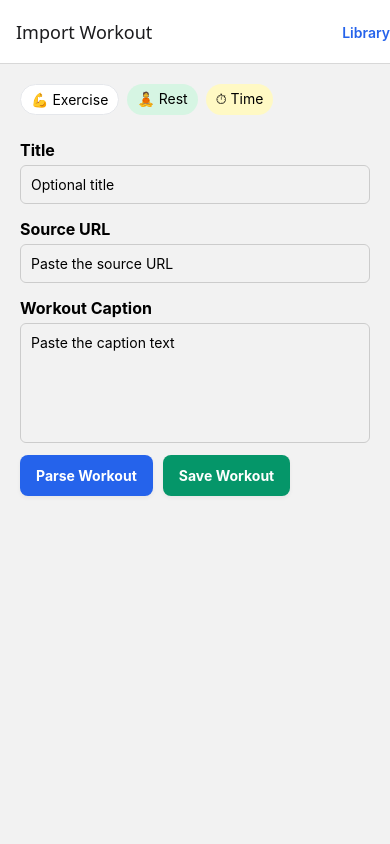
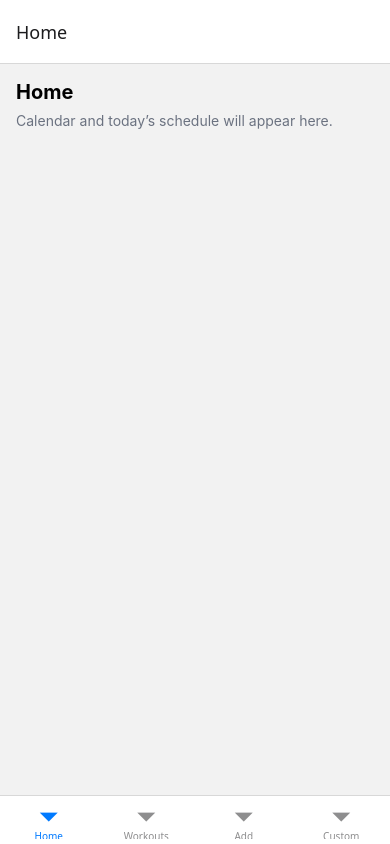
Before and after one commit to acastrillo/spotter-app, a React Native app: screen /Home in a window 390 px wide. Built offline with nearby package versions, Linux system fonts and the light colour scheme.

Commit message:
feat(nav): add bottom tabs (Home, Workouts, Add, Custom); scaffold detail/run screens; link Library to detail

```diff
--- a/navigation/index.tsx
+++ b/navigation/index.tsx
@@ -1,10 +1,16 @@
 import React from 'react';
 import { NavigationContainer } from '@react-navigation/native';
 import { createNativeStackNavigator } from '@react-navigation/native-stack';
+import { createBottomTabNavigator } from '@react-navigation/bottom-tabs';
 import { Pressable, Text } from 'react-native';
 
 import ImportScreen from '../screens/ImportScreen';
 import LibraryScreen from '../screens/LibraryScreen';
+import HomeScreen from '../screens/HomeScreen';
+import WorkoutsScreen from '../screens/WorkoutsScreen';
+import WorkoutDetailScreen from '../screens/WorkoutDetailScreen';
+import WorkoutRunScreen from '../screens/WorkoutRunScreen';
+import CustomWorkoutsScreen from '../screens/CustomWorkoutsScreen';
 
 export type RootStackParamList = {
   Import: undefined;
@@ -12,24 +18,27 @@ export type RootStackParamList = {
 };
 
 const Stack = createNativeStackNavigator<RootStackParamList>();
+const Tab = createBottomTabNavigator();
+
+function Tabs() {
+  return (
+    <Tab.Navigator>
+      <Tab.Screen name="Home" component={HomeScreen} />
+      <Tab.Screen name="Workouts" component={WorkoutsScreen} />
+      <Tab.Screen name="Add" component={ImportScreen} />
+      <Tab.Screen name="Custom" component={CustomWorkoutsScreen} />
+    </Tab.Navigator>
+  );
+}
 
 export default function AppNavigator() {
   return (
     <NavigationContainer>
-      <Stack.Navigator initialRouteName="Import">
-        <Stack.Screen
-          name="Import"
-          component={ImportScreen}
-          options={({ navigation }) => ({
-            title: 'Import Workout',
-            headerRight: () => (
-              <Pressable onPress={() => navigation.navigate('Library')}>
-                <Text style={{ color: '#2563EB', fontWeight: '600' }}>Library</Text>
-              </Pressable>
-            ),
-          })}
-        />
+      <Stack.Navigator initialRouteName="Tabs">
+        <Stack.Screen name="Tabs" component={Tabs} options={{ headerShown: false }} />
         <Stack.Screen name="Library" component={LibraryScreen} options={{ title: 'Saved Workouts' }} />
+        <Stack.Screen name="WorkoutDetail" component={WorkoutDetailScreen} options={{ title: 'Workout' }} />
+        <Stack.Screen name="WorkoutRun" component={WorkoutRunScreen} options={{ title: 'Run' }} />
       </Stack.Navigator>
     </NavigationContainer>
   );
--- /dev/null
+++ b/screens/CustomWorkoutsScreen.tsx
@@ -0,0 +1,17 @@
+import React from 'react';
+import { View, Text, StyleSheet } from 'react-native';
+
+export default function CustomWorkoutsScreen() {
+  return (
+    <View style={styles.container}>
+      <Text style={styles.title}>Custom Workouts</Text>
+      <Text style={styles.sub}>Premium gated area (placeholder).</Text>
+    </View>
+  );
+}
+
+const styles = StyleSheet.create({
+  container: { flex: 1, padding: 16 },
+  title: { fontSize: 20, fontWeight: '700' },
+  sub: { marginTop: 8, color: '#6B7280' },
+});
--- /dev/null
+++ b/screens/HomeScreen.tsx
@@ -0,0 +1,17 @@
+import React from 'react';
+import { View, Text, StyleSheet } from 'react-native';
+
+export default function HomeScreen() {
+  return (
+    <View style={styles.container}>
+      <Text style={styles.title}>Home</Text>
+      <Text style={styles.sub}>Calendar and today’s schedule will appear here.</Text>
+    </View>
+  );
+}
+
+const styles = StyleSheet.create({
+  container: { flex: 1, padding: 16 },
+  title: { fontSize: 20, fontWeight: '700' },
+  sub: { marginTop: 8, color: '#6B7280' },
+});
--- a/screens/LibraryScreen.tsx
+++ b/screens/LibraryScreen.tsx
@@ -1,10 +1,12 @@
 import React from 'react';
 import { View, Text, FlatList, StyleSheet, Pressable, Alert } from 'react-native';
+import { useNavigation } from '@react-navigation/native';
 import { useFocusEffect } from '@react-navigation/native';
 import { getAllWorkouts, deleteWorkout, SavedWorkout } from '../storage/workouts';
 
 export default function LibraryScreen() {
   const [items, setItems] = React.useState<SavedWorkout[]>([]);
+  const navigation = useNavigation<any>();
 
   const load = React.useCallback(async () => {
     const data = await getAllWorkouts();
@@ -29,12 +31,10 @@ export default function LibraryScreen() {
           data={items}
           keyExtractor={(w) => w.id}
           renderItem={({ item }) => (
-            <Pressable style={styles.card} onLongPress={() => onDelete(item.id)}>
+            <Pressable style={styles.card} onPress={() => navigation.navigate('WorkoutDetail', { id: item.id })} onLongPress={() => onDelete(item.id)}>
               <Text style={styles.title}>{item.title}</Text>
               {item.sourceUrl ? <Text style={styles.meta} numberOfLines={1}>{item.sourceUrl}</Text> : null}
-              <Text style={styles.meta}>
-                {new Date(item.createdAt).toLocaleString()} • {item.steps.length} steps
-              </Text>
+              <Text style={styles.meta}>{new Date(item.createdAt).toLocaleString()} • {item.steps.length} steps</Text>
             </Pressable>
           )}
           ItemSeparatorComponent={() => <View style={{ height: 10 }} />}
--- /dev/null
+++ b/screens/WorkoutDetailScreen.tsx
@@ -0,0 +1,17 @@
+import React from 'react';
+import { View, Text, StyleSheet } from 'react-native';
+
+export default function WorkoutDetailScreen() {
+  return (
+    <View style={styles.container}>
+      <Text style={styles.title}>Workout Detail</Text>
+      <Text style={styles.sub}>Details, tags and actions will go here.</Text>
+    </View>
+  );
+}
+
+const styles = StyleSheet.create({
+  container: { flex: 1, padding: 16 },
+  title: { fontSize: 20, fontWeight: '700' },
+  sub: { marginTop: 8, color: '#6B7280' },
+});
--- /dev/null
+++ b/screens/WorkoutRunScreen.tsx
@@ -0,0 +1,17 @@
+import React from 'react';
+import { View, Text, StyleSheet } from 'react-native';
+
+export default function WorkoutRunScreen() {
+  return (
+    <View style={styles.container}>
+      <Text style={styles.title}>Run Workout</Text>
+      <Text style={styles.sub}>Timers and controls will go here.</Text>
+    </View>
+  );
+}
+
+const styles = StyleSheet.create({
+  container: { flex: 1, padding: 16 },
+  title: { fontSize: 20, fontWeight: '700' },
+  sub: { marginTop: 8, color: '#6B7280' },
+});
--- /dev/null
+++ b/screens/WorkoutsScreen.tsx
@@ -0,0 +1,17 @@
+import React from 'react';
+import { View, Text, StyleSheet } from 'react-native';
+
+export default function WorkoutsScreen() {
+  return (
+    <View style={styles.container}>
+      <Text style={styles.title}>Workouts</Text>
+      <Text style={styles.sub}>Saved workouts with filters will appear here.</Text>
+    </View>
+  );
+}
+
+const styles = StyleSheet.create({
+  container: { flex: 1, padding: 16 },
+  title: { fontSize: 20, fontWeight: '700' },
+  sub: { marginTop: 8, color: '#6B7280' },
+});
```
